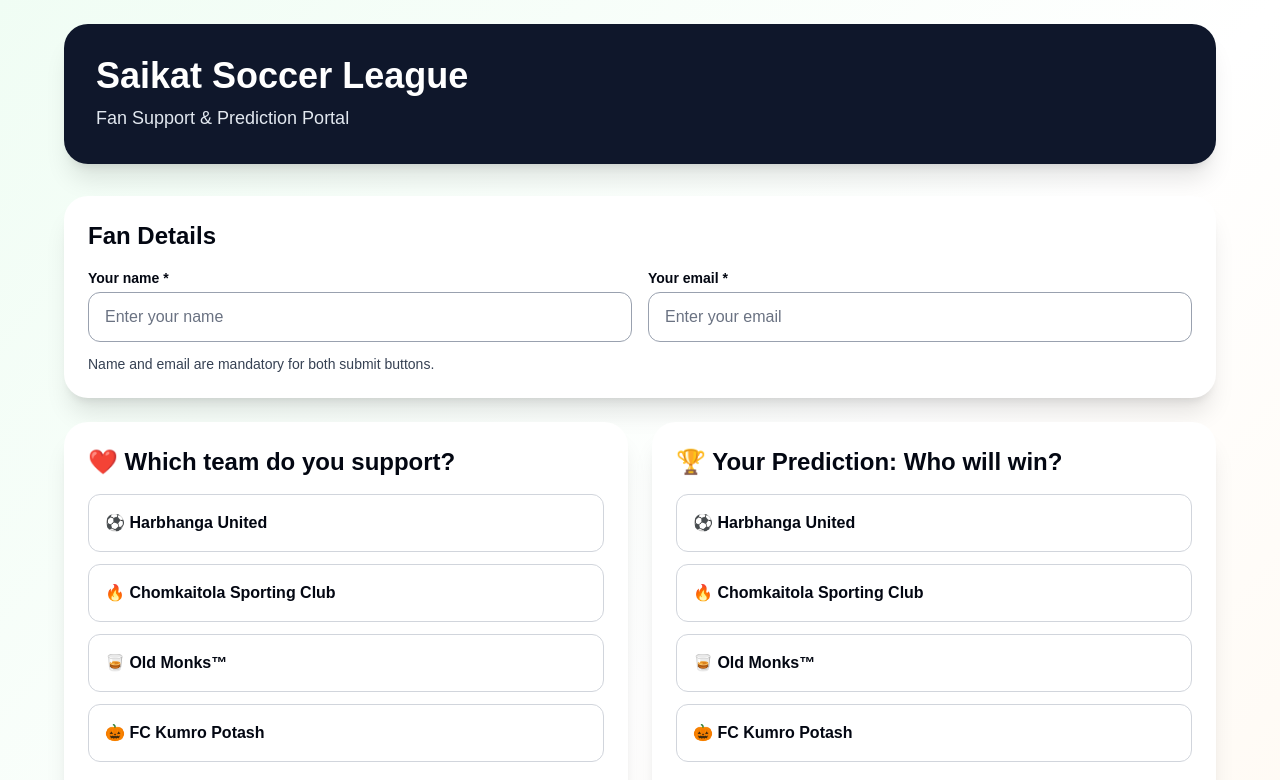
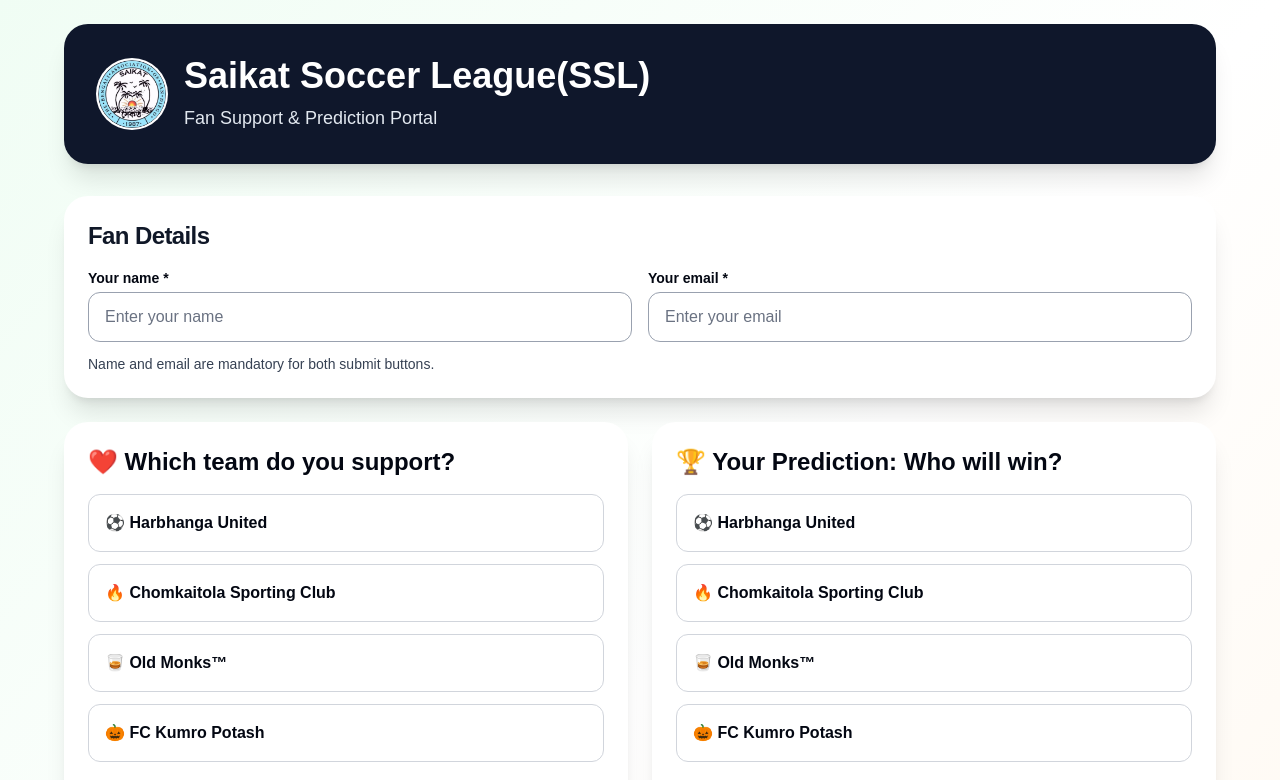
Before and after one commit to debnath-sumit/saikat-soccer-league, a Next.js app: page / in a window 1280 px wide. Shown: the top 780 px of the page. Built offline with nearby package versions, Linux system fonts and the light colour scheme.

Commit message:
fix typescript error

```diff
--- a/app/page.tsx
+++ b/app/page.tsx
@@ -24,19 +24,24 @@ const TEAMS = [
   { name: "FC Kumro Potash", short: "FCKP", emoji: "🎃", color: "#ea580c" },
 ];
 
-function createEmptyStats() {
-  return TEAMS.reduce((acc, team) => {
+type TeamStats = {
+  predictionVotes: number;
+  supportVotes: number;
+};
+
+function createEmptyStats(): Record<string, TeamStats> {
+  return TEAMS.reduce<Record<string, TeamStats>>((acc, team) => {
     acc[team.name] = { predictionVotes: 0, supportVotes: 0 };
     return acc;
   }, {});
 }
 
-function isValidEmail(email) {
+function isValidEmail(email: string) {
   return /^[^\s@]+@[^\s@]+\.[^\s@]+$/.test(email);
 }
 
-function getTotals(stats) {
-  return Object.values(stats).reduce(
+function getTotals(stats: Record<string, TeamStats>) {
+  return Object.values(stats).reduce<TeamStats>(
     (totals, item) => ({
       predictionVotes: totals.predictionVotes + item.predictionVotes,
       supportVotes: totals.supportVotes + item.supportVotes,
@@ -45,7 +50,16 @@ function getTotals(stats) {
   );
 }
 
-function addVote(stats, teamName, voteType) {
+type VoteType = "prediction" | "support";
+
+type VotePayloadInput = {
+  name: string;
+  email: string;
+  team: string;
+  voteType: VoteType;
+};
+
+function addVote(stats: Record<string, TeamStats>, teamName: string, voteType: VoteType) {
   const key = voteType === "prediction" ? "predictionVotes" : "supportVotes";
   return {
     ...stats,
@@ -56,11 +70,11 @@ function addVote(stats, teamName, voteType) {
   };
 }
 
-function getLeader(stats, voteKey) {
+function getLeader(stats: Record<string, TeamStats>, voteKey: keyof TeamStats) {
   return [...TEAMS].sort((a, b) => stats[b.name][voteKey] - stats[a.name][voteKey])[0];
 }
 
-function buildPayload({ name, email, team, voteType }) {
+function buildPayload({ name, email, team, voteType }: VotePayloadInput) {
   return {
     tournament: "Saikat Soccer League",
     name,
@@ -71,7 +85,7 @@ function buildPayload({ name, email, team, voteType }) {
   };
 }
 
-async function saveToGoogleSheet(payload) {
+async function saveToGoogleSheet(payload: VotePayloadInput) {
   if (!GOOGLE_SHEET_WEB_APP_URL || GOOGLE_SHEET_WEB_APP_URL.includes("PASTE_YOUR")) {
     console.warn("Google Sheet Web App URL is not configured yet.", payload);
     return;
@@ -99,15 +113,27 @@ function runSmokeTests() {
 
 runSmokeTests();
 
-function Card({ children, className = "" }) {
+type CardProps = {
+  children: React.ReactNode;
+  className?: string;
+};
+
+function Card({ children, className = "" }: CardProps) {
   return <div className={`bg-white text-gray-950 ${className}`}>{children}</div>;
 }
 
-function CardContent({ children, className = "" }) {
+function CardContent({ children, className = "" }: CardProps) {
   return <div className={className}>{children}</div>;
 }
 
-function NativeButton({ children, onClick, disabled, variant = "primary" }) {
+type NativeButtonProps = {
+  children: React.ReactNode;
+  onClick: () => void;
+  disabled?: boolean;
+  variant?: "primary" | "secondary";
+};
+
+function NativeButton({ children, onClick, disabled, variant = "primary" }: NativeButtonProps) {
   const base =
     "rounded-xl px-6 py-3 font-bold transition active:scale-95 disabled:cursor-not-allowed disabled:opacity-50";
   const styles =
@@ -122,7 +148,13 @@ function NativeButton({ children, onClick, disabled, variant = "primary" }) {
   );
 }
 
-function VoteButton({ team, selected, onClick }) {
+type VoteButtonProps = {
+  team: (typeof TEAMS)[number];
+  selected: boolean;
+  onClick: () => void;
+};
+
+function VoteButton({ team, selected, onClick }: VoteButtonProps) {
   return (
     <button
       type="button"
@@ -140,7 +172,7 @@ function VoteButton({ team, selected, onClick }) {
 
 export default function Page() {
   const [stats, setStats] = useState(createEmptyStats());
-  const [votes, setVotes] = useState([]);
+  const [votes, setVotes] = useState<VotePayloadInput[]>([]);
   const [name, setName] = useState("");
   const [email, setEmail] = useState("");
   const [supportPick, setSupportPick] = useState("");
@@ -178,7 +210,7 @@ export default function Page() {
     return true;
   };
 
-  const submitVote = (voteType) => {
+  const submitVote = (voteType: VoteType) => {
     if (!validateUser()) return;
 
     const selectedTeam = voteType === "support" ? supportPick : predictionPick;
@@ -224,13 +256,26 @@ export default function Page() {
     <div className="min-h-screen bg-gradient-to-br from-green-50 via-white to-orange-50 p-6 text-gray-950">
       <div className="mx-auto max-w-6xl">
         <div className="mb-8 rounded-3xl bg-slate-900 p-8 text-white shadow-xl">
-          <h1 className="text-4xl font-black">Saikat Soccer League</h1>
-          <p className="mt-2 text-lg text-slate-200">Fan Support & Prediction Portal</p>
+          <div className="flex items-center gap-4">
+            <img
+              src="/saikat-logo.png"
+              alt="Saikat Association logo"
+              width={72}
+              height={72}
+              className="rounded-full border-2 border-white/30 bg-white object-contain"
+              loading="eager"
+              fetchPriority="high"
+            />
+            <div>
+              <h1 className="text-4xl font-black">Saikat Soccer League(SSL)</h1>
+              <p className="mt-2 text-lg text-slate-200">Fan Support & Prediction Portal</p>
+            </div>
+          </div>
         </div>
 
         <Card className="mb-6 rounded-3xl shadow-xl">
           <CardContent className="p-6">
-            <h2 className="mb-4 text-2xl font-black text-gray-950">Fan Details</h2>
+            <h2 className="mb-4 text-2xl font-semibold tracking-tight text-gray-900">Fan Details</h2>
             <div className="grid gap-4 md:grid-cols-2">
               <div>
                 <label className="mb-1 block text-sm font-bold text-gray-950">Your name *</label>
```
Also changed, not shown: public/saikat-logo.png (added), 1 other file (tests, documents, lock files or other folders).
